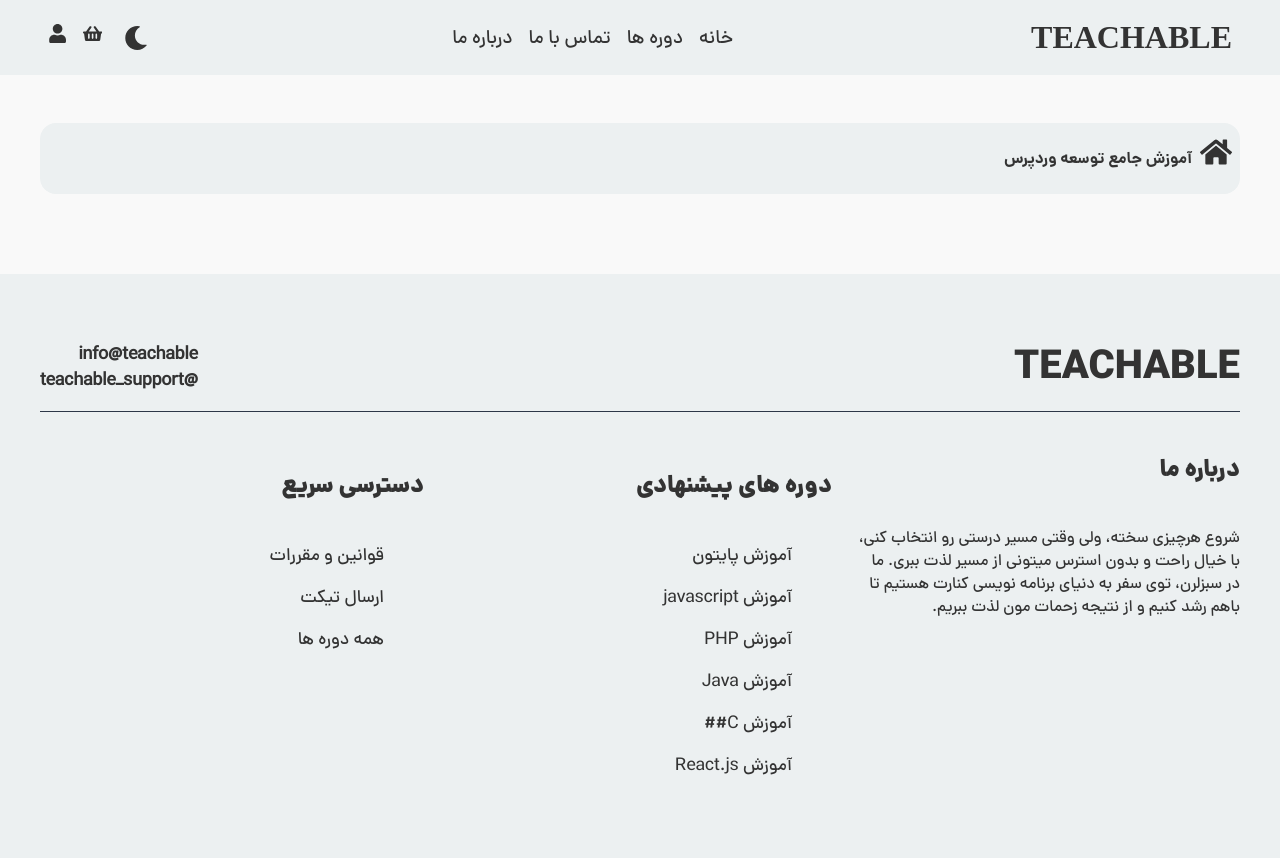
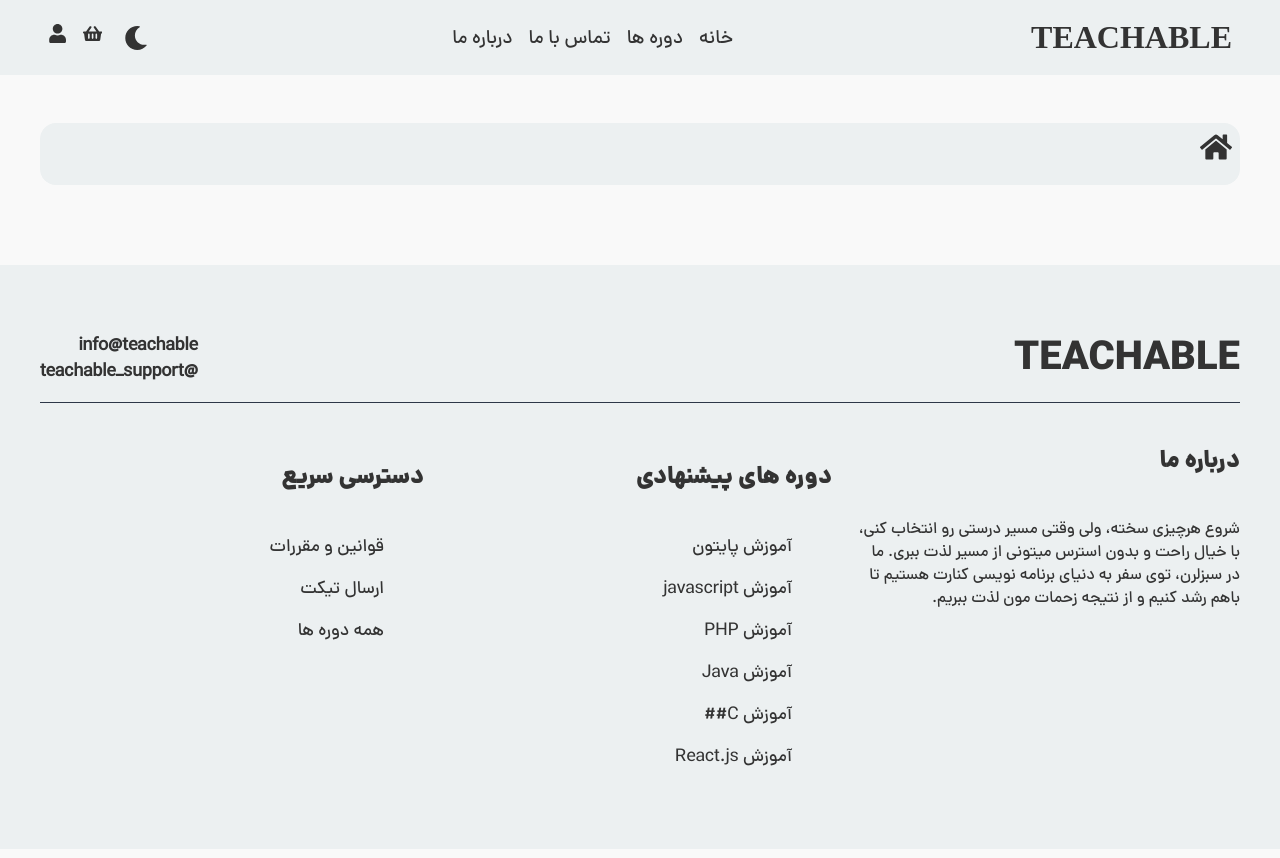
Before and after one commit to mohammadmehdidalvandii/teachable-frontend, a Next.js app: page /Courses/1 in a window 1280 px wide. Built offline with nearby package versions, Linux system fonts and the light colour scheme.

Commit message:
fixed breadcrumbs

```diff
--- a/src/components/modules/Breadcrumb/Breadcrumb.js
+++ b/src/components/modules/Breadcrumb/Breadcrumb.js
@@ -3,14 +3,14 @@
 import Link from 'next/link';
 import { FaHome } from 'react-icons/fa';
 
-function Breadcrumb() {
+function Breadcrumb({title}) {
   return (
     <div className={style.breadcrumb}>
         <div className="container">
             <div className={style.breadcrumb_wrapper}>
                 <Link href='/' className={style.breadcrumb_linkBack}><FaHome/></Link>
 
-                <p className={style.breadcrumb_title}>آموزش جامع توسعه وردپرس</p>
+                <p className={style.breadcrumb_title}>{title}</p>
             </div>
         </div>
     </div>
```
